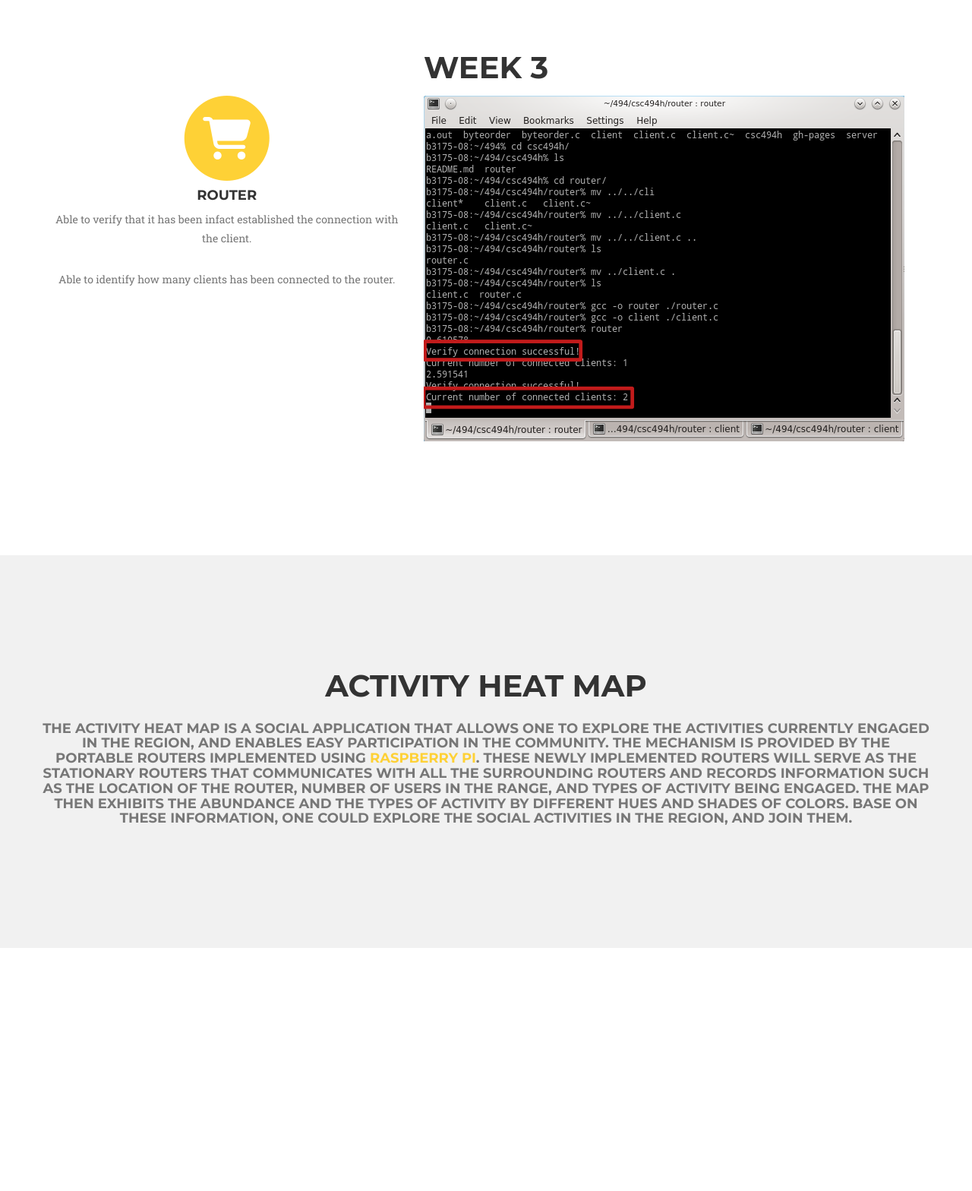
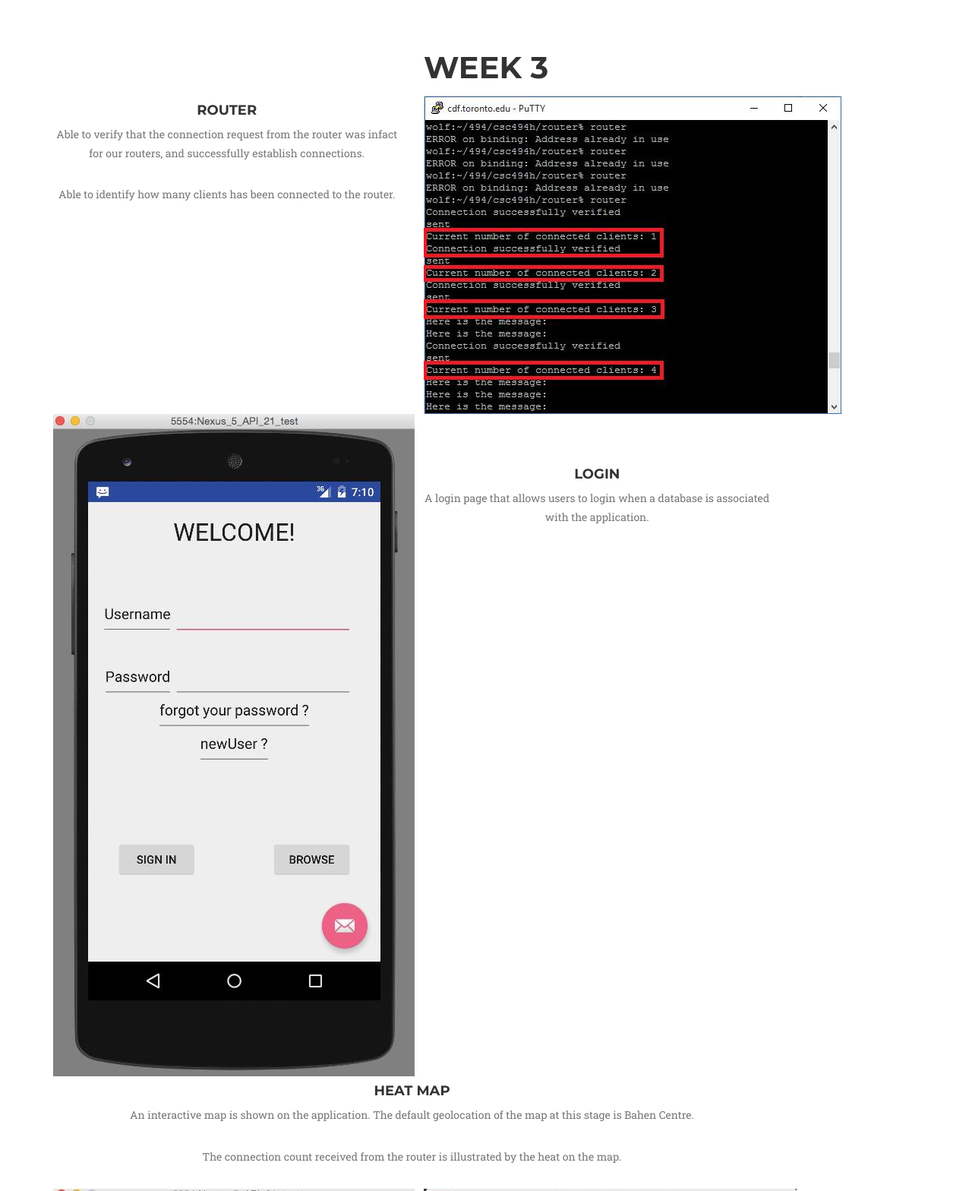
Before and after one commit to kkzicong/csc494h, a plain HTML site: page index.html in a window 1280 px wide. Shown: the part 840-2408 px from the top of the page at 76% size. Before the commit the page ends 2088 px from the top, so only its background shows below. Drawn offline with nearby package versions, Linux system fonts and the light colour scheme; a web font is replaced by a local one.

Commit message:
Added milestone 1 update contents

```diff
--- a/index.html
+++ b/index.html
@@ -84,18 +84,39 @@
             </div>
             <div class="row text-center">
               <div class="col-md-5">
-                    <span class="fa-stack fa-4x">
-                        <i class="fa fa-circle fa-stack-2x text-primary"></i>
-                        <i class="fa fa-shopping-cart fa-stack-1x fa-inverse"></i>
-                    </span>
                     <h4 class="service-heading">Router</h4>
-                    <p class="text-muted">Able to verify that it has been infact established the connection with the client.</p><br/>
+                    <p class="text-muted">Able to verify that the connection request from the router was infact for our routers, and successfully establish connections.</p><br/>
                     <p class="text-muted">Able to identify how many clients has been connected to the router.</p>
                 </div>
                 <div class="col-md-5 image">
-                  <img src="./images/router1.png">
+                  <img src="./images/router1.jpg">
                 </div>
             </div>
+            <div class="row text-center">
+              <div class="col-md-5 image">
+                <img src="./images/login.jpg">
+              </div>
+              <div class="col-md-5">
+                    <br/><br/><br/>
+                    <h4 class="service-heading">Login</h4>
+                    <p class="text-muted">A login page that allows users to login when a database is associated with the application.</p><br/>
+                </div>
+              </div>
+              <div class="row text-center">
+                <div class="col-md-10">
+                    <h4 class="service-heading">Heat Map</h4>
+                    <p class="text-muted">An interactive map is shown on the application. The default geolocation of the map at this stage is Bahen Centre.</p><br/>
+                    <p class="text-muted">The connection count received from the router is illustrated by the heat on the map.</p><br/>
+                </div>
+            </div>
+              <div class="row text-center">
+                <div class="col-md-5 image">
+                    <img src="./images/map1.jpg">
+                  </div>
+                 <div class="col-md-5 image">
+                    <img src="./images/map2.jpg">
+                </div>
+                </div>
         </div>
     </section>
 
--- a/stylesheets/heatmap.css
+++ b/stylesheets/heatmap.css
@@ -387,6 +387,14 @@ img::-moz-selection {
     background: 0 0;
 }
 
+@media(min-width:768px) {
+    .update-text{
+        vertical-align: middle;
+        top: 50%;
+        position: relative;
+    }
+}
+
 body {
     webkit-tap-highlight-color: #fed136;
 }
```
Also changed, not shown: images/login.jpg (added), images/map1.jpg (added), images/map2.jpg (added), images/router1.jpg (added).
